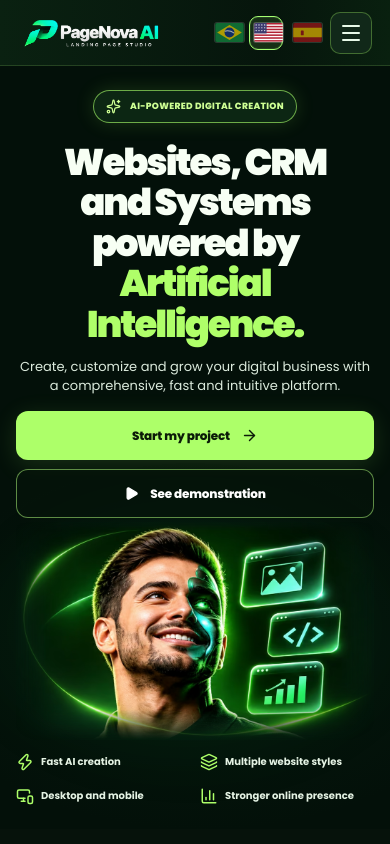
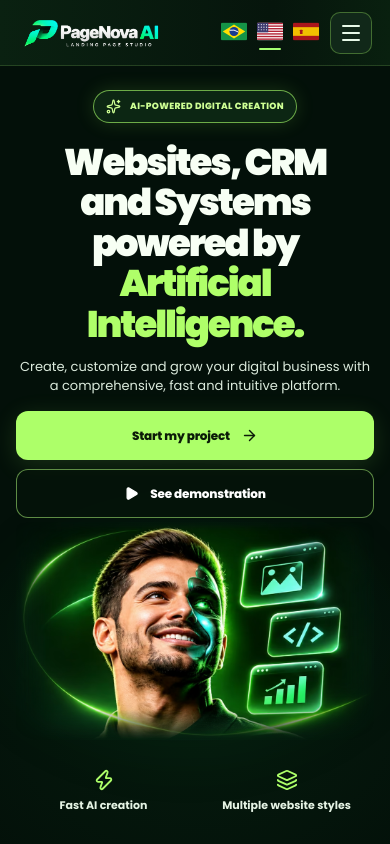
Before and after one commit to dramaflix2026-stack/pagenova-ai, a Next.js app in the folder frontend/: page /teste in a window 390 px wide. Shown: the top 844 px of the page. Built offline with nearby package versions, Linux system fonts and the light colour scheme.

Commit message:
fix(landing): center four mobile hero benefits and replace flag card outline with active underline

```diff
--- a/frontend/src/app/teste/landing-hero-premium.css
+++ b/frontend/src/app/teste/landing-hero-premium.css
@@ -2307,3 +2307,68 @@
  .pnr-page .pnr-header .pnr-mobile-flag-switch button svg{width:23px!important;height:17px!important}
  .pnr-page .pnr-footer-onesignal .pnr-footer-inner{column-gap:16px!important}
 }
+
+
+/* Mobile hero benefits + language selector — final visual correction.
+   Flag active state uses a small underline instead of an uneven card outline. */
+@media(max-width:767px){
+ .pnr-page .pnr-header .pnr-mobile-flag-switch{
+  display:flex!important;align-items:center!important;justify-content:center!important;
+  gap:4px!important;
+ }
+ .pnr-page .pnr-header .pnr-mobile-flag-switch button,
+ .pnr-page .pnr-header .pnr-mobile-flag-switch button.is-active{
+  position:relative!important;box-sizing:border-box!important;
+  display:flex!important;align-items:center!important;justify-content:center!important;
+  width:32px!important;min-width:32px!important;height:36px!important;min-height:36px!important;
+  flex:0 0 32px!important;padding:3px 2px 6px!important;margin:0!important;
+  border:0!important;border-radius:0!important;outline:0!important;
+  background:transparent!important;box-shadow:none!important;
+  transform:none!important;opacity:1!important;
+ }
+ .pnr-page .pnr-header .pnr-mobile-flag-switch button::after{
+  content:""!important;position:absolute!important;bottom:1px!important;
+  left:50%!important;width:0!important;height:2px!important;border-radius:3px!important;
+  background:#a5ff72!important;transform:translateX(-50%)!important;
+  transition:width .18s ease!important;
+ }
+ .pnr-page .pnr-header .pnr-mobile-flag-switch button.is-active::after{
+  width:22px!important;
+ }
+ .pnr-page .pnr-header .pnr-mobile-flag-switch button svg{
+  display:block!important;width:26px!important;height:19px!important;
+  min-width:26px!important;min-height:19px!important;
+  border-radius:2px!important;box-shadow:none!important;
+ }
+ .pnr-page .pnr-hero--premium .pnr-benefits{
+  display:grid!important;grid-template-columns:repeat(2,minmax(0,1fr))!important;
+  gap:14px 8px!important;justify-items:center!important;
+  align-items:center!important;width:100%!important;
+  padding:18px 0 24px!important;margin:0 auto!important;
+ }
+ .pnr-page .pnr-hero--premium .pnr-benefits>div{
+  display:flex!important;flex-direction:column!important;justify-content:center!important;
+  align-items:center!important;text-align:center!important;gap:7px!important;
+  width:100%!important;min-width:0!important;min-height:65px!important;
+  padding:6px 3px!important;margin:0!important;
+  font-size:11px!important;line-height:1.35!important;
+ }
+ .pnr-page .pnr-hero--premium .pnr-benefits>div svg{
+  display:block!important;flex:0 0 auto!important;width:22px!important;height:22px!important;
+  margin:0 auto!important;
+ }
+ .pnr-page .pnr-hero--premium .pnr-benefits>div span{
+  display:block!important;max-width:170px!important;margin:0 auto!important;
+  text-align:center!important;white-space:normal!important;
+ }
+}
+@media(max-width:380px){
+ .pnr-page .pnr-header .pnr-mobile-flag-switch{gap:1px!important}
+ .pnr-page .pnr-header .pnr-mobile-flag-switch button,
+ .pnr-page .pnr-header .pnr-mobile-flag-switch button.is-active{
+  width:29px!important;min-width:29px!important;flex-basis:29px!important;
+ }
+ .pnr-page .pnr-header .pnr-mobile-flag-switch button svg{
+  width:24px!important;min-width:24px!important;height:18px!important;min-height:18px!important;
+ }
+}
```
